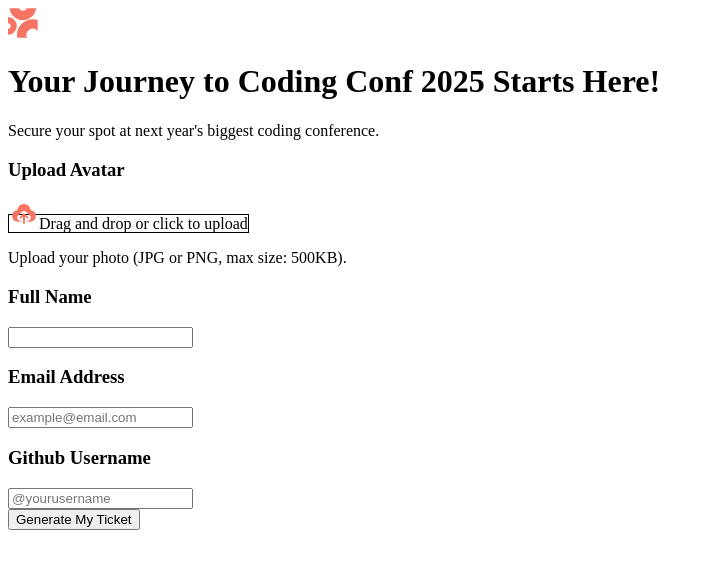
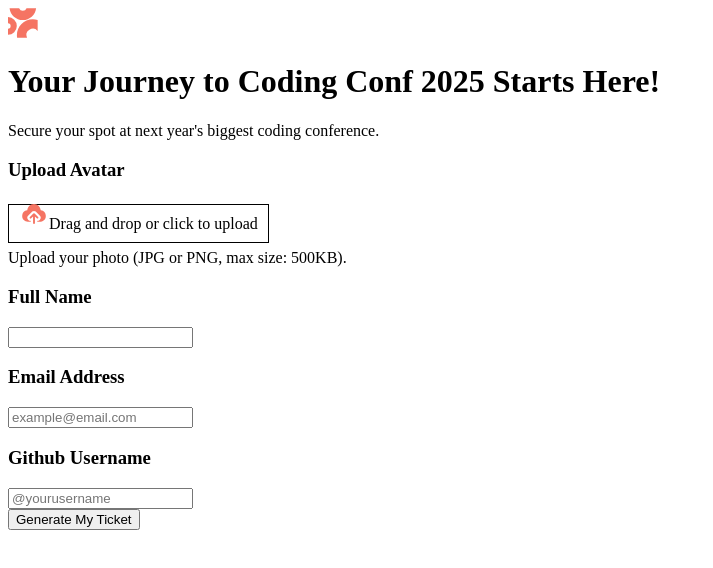
Before and after one commit to micha1bak/frontend-mentor-ticket-generator, a React (Vite) app: page / in a window 1280 px wide. Shown: the top 568 px of the page, without its empty margins (0-713 px from the left). Built offline with nearby package versions, Linux system fonts and the light colour scheme.

Commit message:
added avatarUploaded box

```diff
--- a/src/components/Avatar.jsx
+++ b/src/components/Avatar.jsx
@@ -2,20 +2,35 @@ export function Avatar() {
 
   const labelStles = {
     border: '1px solid black',
+    padding: '10px'
   }
 
   const errorAvatarStyles = {
     display: 'none',
   }
 
+  const avatarUploadedStyles = {
+    display: 'none',
+  }
+
   return (
     <div>
       <h3>Upload Avatar</h3>
+
       <label for="inputFile"  style={labelStles}>
         <input style={{display: 'none'}} id="inputFile" type="file"/>
         <img src="/assets/images/icon-upload.svg"/>
         Drag and drop or click to upload
       </label>
+
+      <div className="avatarUploaded" style={avatarUploadedStyles}>
+        <img src="" alt="" />
+        <div>
+          <button>Remove image</button>
+          <button>Change image</button>
+        </div>
+      </div>
+
       <p>Upload your photo (JPG or PNG, max size: 500KB).</p>
 
       <div className="errorAvatar" style={errorAvatarStyles}>
```
